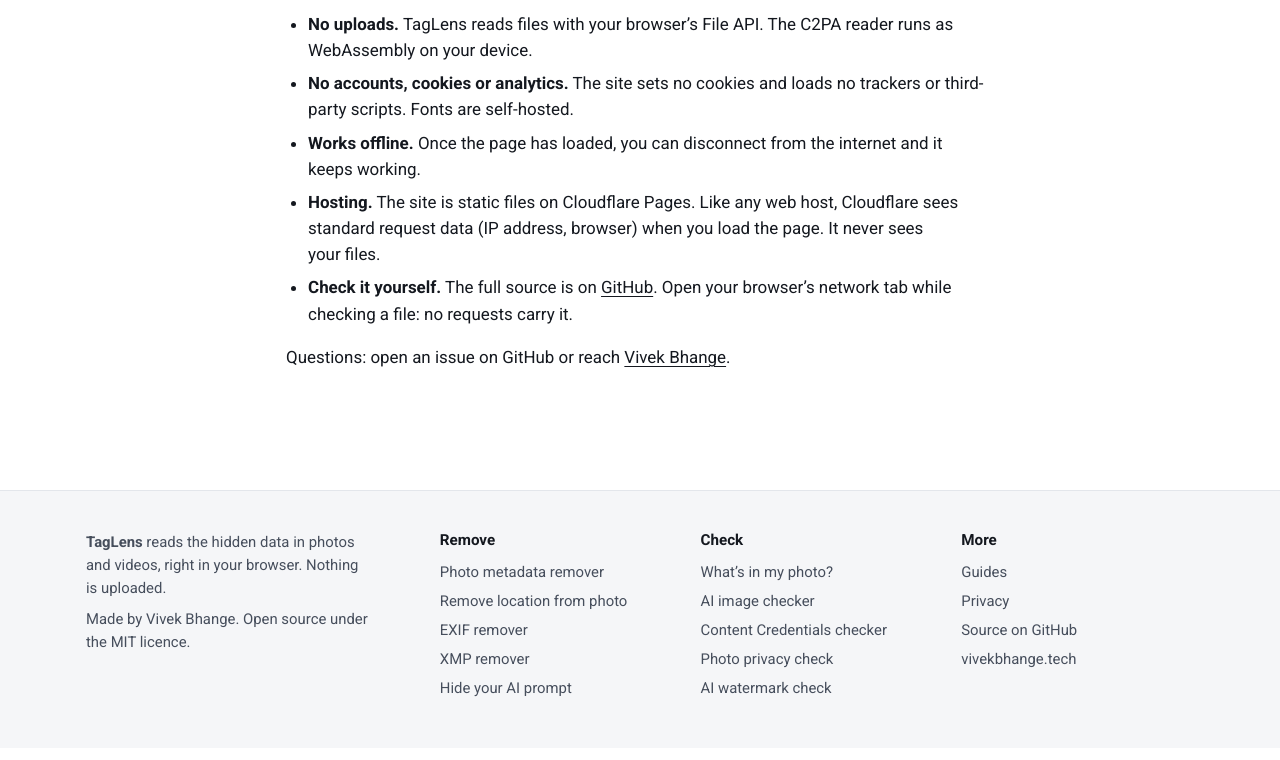
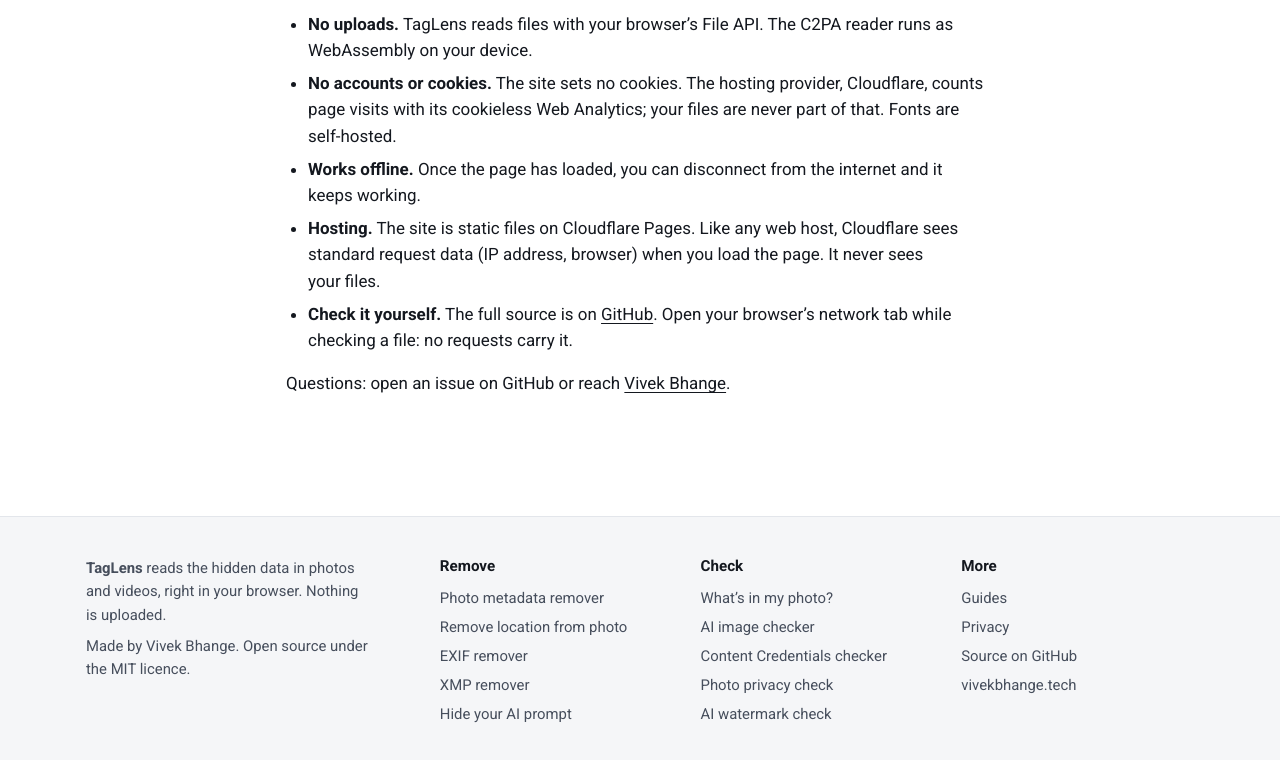
Before and after one commit to vivekbhange-hub/taglens, an Astro site: page /privacy in a window 1280 px wide. Shown: the part 182-942 px from the top of the page. Built offline with nearby package versions, Linux system fonts and the light colour scheme; Astro itself is replaced by a stand-in of ours.

Commit message:
Privacy page: mention Cloudflare's cookieless Web Analytics

```diff
--- a/src/pages/privacy.astro
+++ b/src/pages/privacy.astro
@@ -6,7 +6,7 @@ import Base from '../layouts/Base.astro';
     <h1>Your files never leave your device</h1>
     <ul>
       <li><strong>No uploads.</strong> TagLens reads files with your browser’s File API. The C2PA reader runs as WebAssembly on your device.</li>
-      <li><strong>No accounts, cookies or analytics.</strong> The site sets no cookies and loads no trackers or third-party scripts. Fonts are self-hosted.</li>
+      <li><strong>No accounts or cookies.</strong> The site sets no cookies. The hosting provider, Cloudflare, counts page visits with its cookieless Web Analytics; your files are never part of that. Fonts are self-hosted.</li>
       <li><strong>Works offline.</strong> Once the page has loaded, you can disconnect from the internet and it keeps working.</li>
       <li><strong>Hosting.</strong> The site is static files on Cloudflare Pages. Like any web host, Cloudflare sees standard request data (IP address, browser) when you load the page. It never sees your files.</li>
       <li><strong>Check it yourself.</strong> The full source is on <a href="https://github.com/vivekbhange-hub/taglens" rel="noopener">GitHub</a>. Open your browser’s network tab while checking a file: no requests carry it.</li>
```
